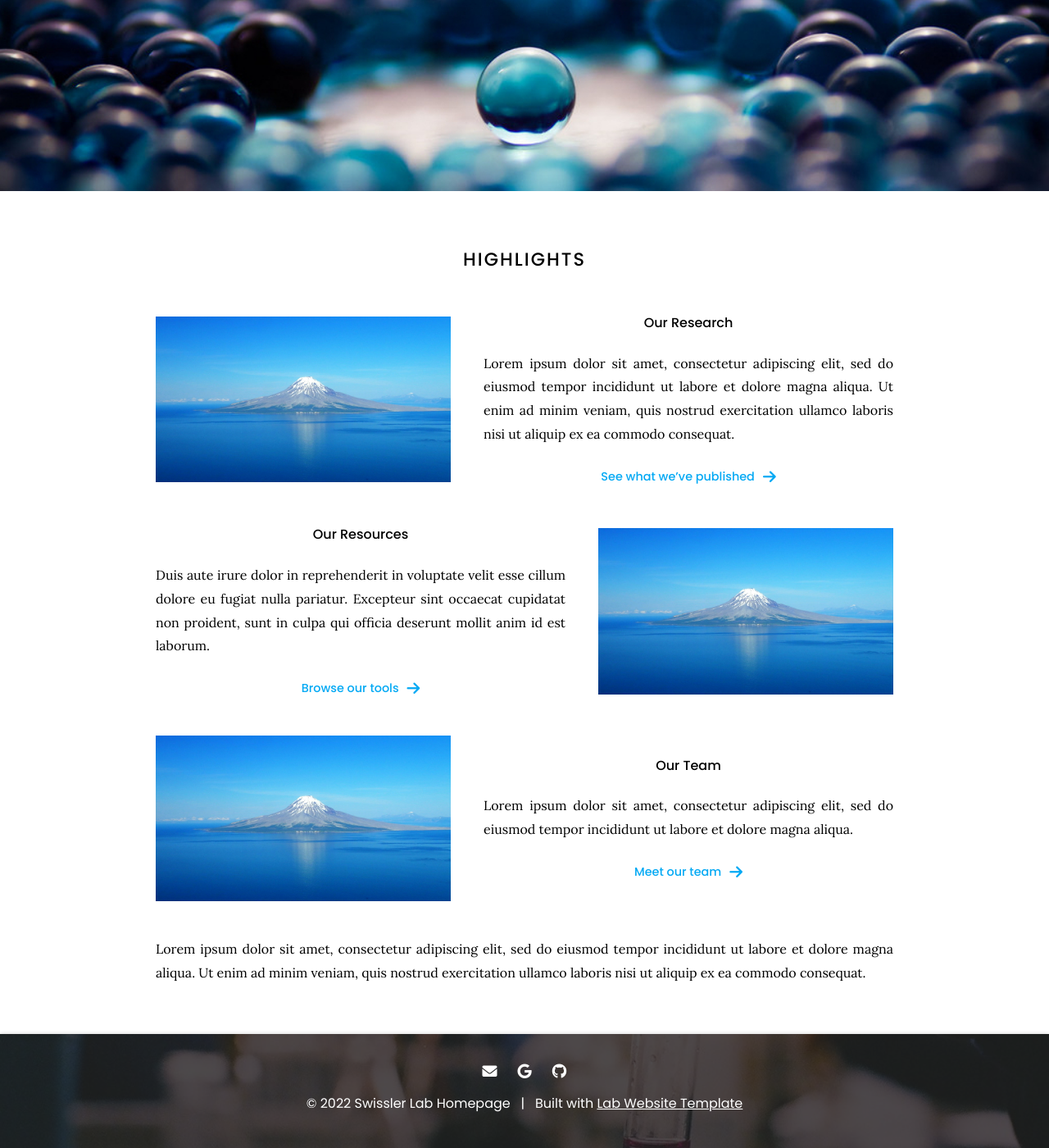
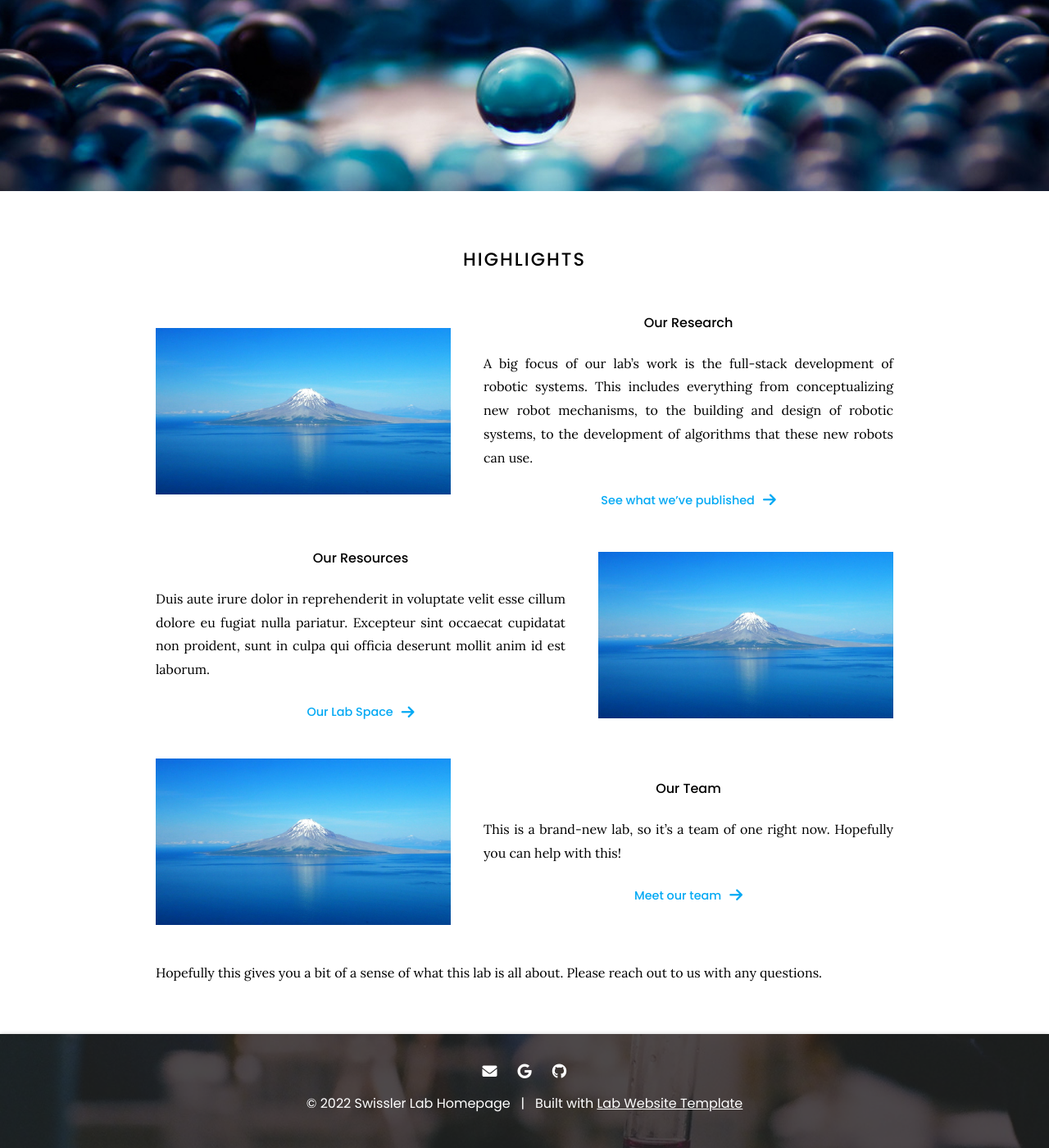
Before and after one commit to innovative-robotics/innovative-robotics.github.io, a Jekyll site: the page built from index.md, in a window 1280 px wide and 1400 px high, scrolled down 541 px. Shown: the whole window at 82% size. Built offline with Jekyll 4.4.1, drawn with Linux system fonts in a browser that asks for light colours; some of the changed text lies outside the part shown.

Commit message:
Update index.md

```diff
--- a/index.md
+++ b/index.md
@@ -1,28 +1,28 @@
 ---
 title: Home
 ---
-<div class="center>
+
 <span style="color:red">Now recruiting students!
-<\div>
+
 
 # Solving Global Problems through Robotic Innovations
 
-We are a lab dedicated to identifying and pursuing solutions for global problems through the development of new and novel robotic systems.
+We are a lab dedicated to identifying and pursuing solutions for global problems through the development of new and novel robotic systems. We are always looking for people interested in pursuing robot development!
 
 {%
   include link.html
   type="github"
   icon=""
   text="See the template on GitHub"
-  link="greenelab/lab-website-template"
+  link="swissler-lab/swissler-lab.github.io"
   style="button"
 %}
 {%
   include link.html
   type="docs"
   icon=""
-  text="See the documentation"
-  link="https://github.com/greenelab/lab-website-template/wiki"
+  text="Learn about NJIT"
+  link="https://mie.njit.edu/"
   style="button"
 %}
 {:.center}
@@ -36,8 +36,7 @@ We are a lab dedicated to identifying and pursuing solutions for global problems
 # Highlights
 
 {% capture text %}
-Lorem ipsum dolor sit amet, consectetur adipiscing elit, sed do eiusmod tempor incididunt ut labore et dolore magna aliqua.
-Ut enim ad minim veniam, quis nostrud exercitation ullamco laboris nisi ut aliquip ex ea commodo consequat.
+A big focus of our lab's work is the full-stack development of robotic systems. This includes everything from conceptualizing new robot mechanisms, to the building and design of robotic systems, to the development of algorithms that these new robots can use.
 
 {%
   include link.html
@@ -64,7 +63,7 @@ Excepteur sint occaecat cupidatat non proident, sunt in culpa qui officia deseru
 {%
   include link.html
   link="tools"
-  text="Browse our tools"
+  text="Our Lab Space"
   icon="fas fa-arrow-right"
   flip=true
 %}
@@ -81,7 +80,8 @@ Excepteur sint occaecat cupidatat non proident, sunt in culpa qui officia deseru
 %}
 
 {% capture text %}
-Lorem ipsum dolor sit amet, consectetur adipiscing elit, sed do eiusmod tempor incididunt ut labore et dolore magna aliqua.
+
+This is a brand-new lab, so it's a team of one right now. Hopefully you can help with this!
 
 {%
   include link.html
@@ -101,5 +101,4 @@ Lorem ipsum dolor sit amet, consectetur adipiscing elit, sed do eiusmod tempor i
   text=text
 %}
 
-Lorem ipsum dolor sit amet, consectetur adipiscing elit, sed do eiusmod tempor incididunt ut labore et dolore magna aliqua.
-Ut enim ad minim veniam, quis nostrud exercitation ullamco laboris nisi ut aliquip ex ea commodo consequat.
+Hopefully this gives you a bit of a sense of what this lab is all about. Please reach out to us with any questions.
```
